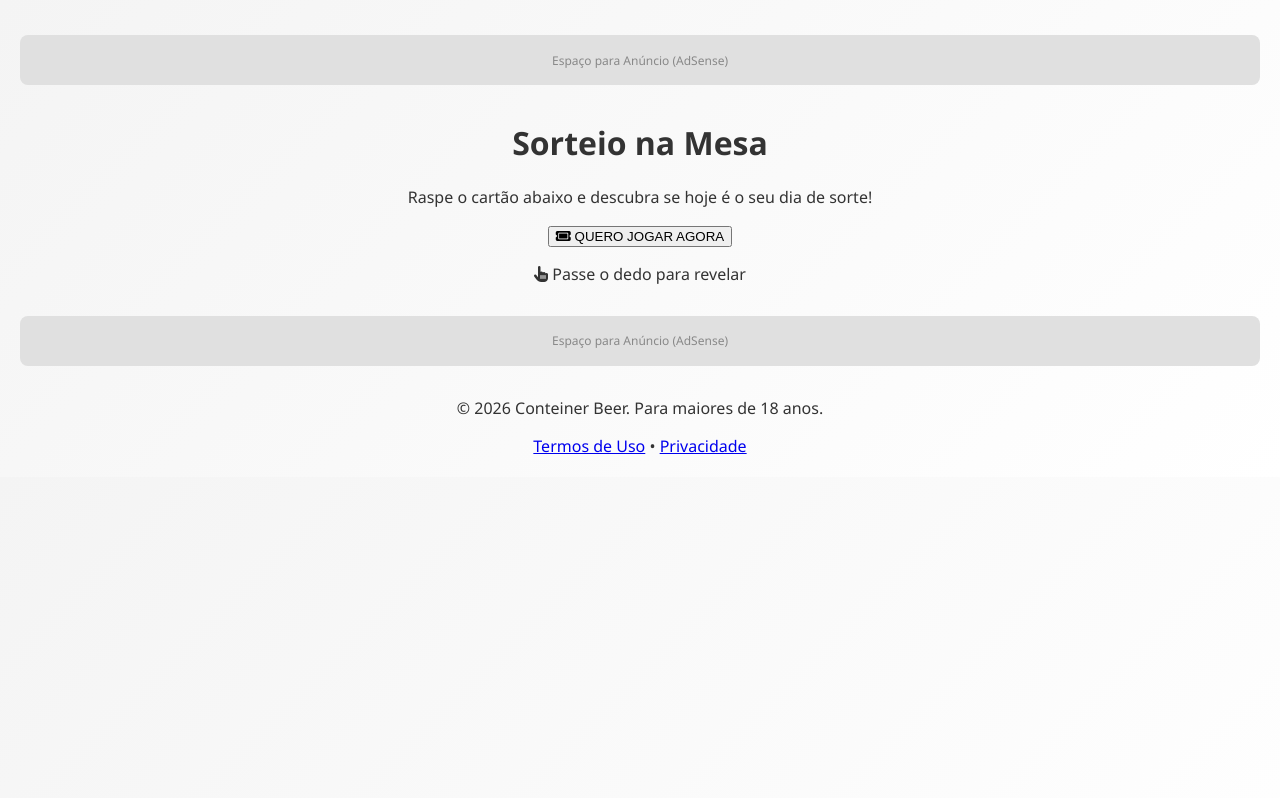
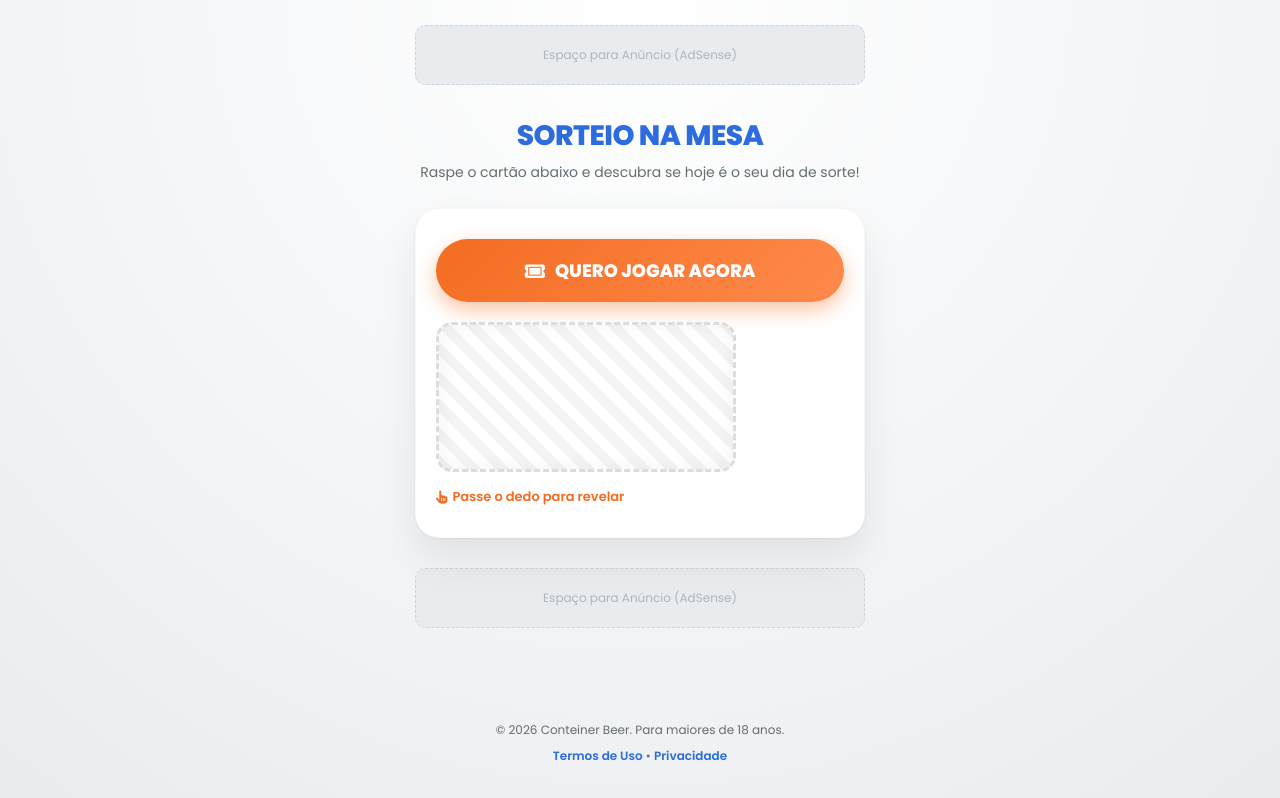
Before and after one commit to p3rtub4d00/promocaoconteinerbeer, a website: page public/index.html in a window 1280 px wide. Both pictures are taken after a click on the button "QUERO JOGAR AGORA". Drawn offline with nearby package versions, Linux system fonts and the light colour scheme; no server answers.

Commit message:
Update style.css

```diff
--- a/public/css/style.css
+++ b/public/css/style.css
@@ -2,65 +2,267 @@
 :root {
     --primary-orange: #f36c21;
     --primary-blue: #2d6cdf;
+    --dark-blue: #1a499f;
     --white: #ffffff;
-    --light-gray: #f4f4f4;
+    --light-gray: #f8f9fa;
+    --text-dark: #2d3436;
+    --text-muted: #636e72;
+}
+
+* {
+    box-sizing: border-box;
+    margin: 0;
+    padding: 0;
 }
 
 body {
-    font-family: 'Segoe UI', Roboto, Helvetica, Arial, sans-serif;
-    background: linear-gradient(135deg, var(--light-gray), var(--white));
-    color: #333;
+    font-family: 'Poppins', sans-serif;
+    background-color: var(--light-gray);
+    /* Fundo com um leve gradiente moderno */
+    background: radial-gradient(circle at top, #ffffff, #e9ecef);
+    color: var(--text-dark);
     display: flex;
     flex-direction: column;
     align-items: center;
-    margin: 0;
-    padding: 20px;
-    text-align: center;
+    min-height: 100vh;
+    padding: 15px;
 }
 
-.game-container {
-    background: var(--white);
-    border-radius: 20px;
-    box-shadow: 0 10px 30px rgba(0,0,0,0.1);
-    padding: 20px;
-    max-width: 400px;
+/* Container Principal como um App Mobile */
+.app-wrapper {
+    max-width: 450px;
     width: 100%;
-    margin-top: 20px;
+    margin: 20px auto;
 }
 
-.scratch-area {
+.app-header {
+    text-align: center;
+    margin-bottom: 25px;
+}
+
+.brand-logo {
+    max-width: 180px;
+    margin-bottom: 15px;
+    filter: drop-shadow(0px 4px 6px rgba(0,0,0,0.1));
+}
+
+.main-title {
+    font-size: 28px;
+    font-weight: 800;
+    color: var(--primary-blue);
+    text-transform: uppercase;
+    letter-spacing: -0.5px;
+    margin-bottom: 5px;
+}
+
+.subtitle {
+    font-size: 14px;
+    color: var(--text-muted);
+}
+
+/* O Cartão Flutuante (Efeito Premium) */
+.game-card {
+    background: var(--white);
+    border-radius: 24px;
+    padding: 30px 20px;
+    box-shadow: 0 20px 40px rgba(0,0,0,0.08), 0 1px 3px rgba(0,0,0,0.05);
+    text-align: center;
+    position: relative;
+    border: 1px solid rgba(0,0,0,0.03);
+}
+
+/* Botão de Jogar Premium */
+.btn-premium {
+    background: linear-gradient(135deg, var(--primary-orange), #ff8a4c);
+    color: var(--white);
+    border: none;
+    padding: 18px 30px;
+    font-size: 18px;
+    font-weight: 700;
+    font-family: 'Poppins', sans-serif;
+    border-radius: 50px;
+    width: 100%;
+    cursor: pointer;
+    box-shadow: 0 8px 20px rgba(243, 108, 33, 0.4);
+    transition: transform 0.2s ease, box-shadow 0.2s ease;
+    display: flex;
+    justify-content: center;
+    align-items: center;
+    gap: 10px;
+}
+
+.btn-premium:active {
+    transform: scale(0.96);
+    box-shadow: 0 4px 10px rgba(243, 108, 33, 0.3);
+}
+
+/* Animação para chamar atenção no botão */
+.pulse-anim {
+    animation: pulse 2s infinite;
+}
+@keyframes pulse {
+    0% { transform: scale(1); }
+    50% { transform: scale(1.03); }
+    100% { transform: scale(1); }
+}
+
+/* Design do Ticket de Raspadinha */
+.scratch-wrapper {
+    margin-top: 20px;
+    display: flex;
+    flex-direction: column;
+    align-items: center;
+}
+
+.ticket-border {
     position: relative;
     width: 300px;
     height: 150px;
-    margin: 20px auto;
-    border-radius: 10px;
-    overflow: hidden;
-    background-color: var(--primary-blue);
+    background: repeating-linear-gradient(
+        45deg,
+        #f4f4f4,
+        #f4f4f4 10px,
+        #ffffff 10px,
+        #ffffff 20px
+    );
+    border: 3px dashed #dcdcdc;
+    border-radius: 16px;
+    box-shadow: inset 0 0 20px rgba(0,0,0,0.05);
     display: flex;
     align-items: center;
     justify-content: center;
-    color: var(--white);
-    font-size: 24px;
-    font-weight: bold;
+    overflow: hidden;
 }
 
-canvas {
+.prize-text-hidden {
+    position: absolute;
+    z-index: 1;
+    font-size: 26px;
+    font-weight: 800;
+    color: var(--primary-blue);
+    text-transform: uppercase;
+    width: 100%;
+    text-align: center;
+    padding: 0 10px;
+}
+
+.scratch-canvas {
     position: absolute;
     top: 0;
     left: 0;
-    cursor: pointer;
+    z-index: 2;
+    cursor: grab;
+    border-radius: 12px;
 }
 
-/* Espaço para Anúncios */
+.scratch-canvas:active {
+    cursor: grabbing;
+}
+
+.instruction-text {
+    margin-top: 15px;
+    font-size: 13px;
+    color: var(--primary-orange);
+    font-weight: 600;
+    display: flex;
+    align-items: center;
+    gap: 5px;
+}
+
+/* Resultados e Compartilhamento */
+.result-box {
+    margin-top: 30px;
+    animation: slideUp 0.5s ease;
+}
+
+@keyframes slideUp {
+    from { opacity: 0; transform: translateY(20px); }
+    to { opacity: 1; transform: translateY(0); }
+}
+
+.victory-icon {
+    font-size: 48px;
+    margin-bottom: 10px;
+}
+
+.victory-message {
+    font-size: 18px;
+    color: var(--text-dark);
+    margin-bottom: 20px;
+    line-height: 1.4;
+}
+
+.highlight-prize {
+    font-size: 24px;
+    font-weight: 800;
+    color: var(--primary-orange);
+    display: block;
+    margin-top: 5px;
+}
+
+.action-buttons {
+    display: flex;
+    flex-direction: column;
+    gap: 12px;
+}
+
+.btn-social {
+    padding: 14px;
+    font-size: 15px;
+    font-weight: 600;
+    font-family: 'Poppins', sans-serif;
+    border: none;
+    border-radius: 12px;
+    cursor: pointer;
+    display: flex;
+    align-items: center;
+    justify-content: center;
+    gap: 8px;
+    transition: opacity 0.2s ease;
+}
+
+.btn-social:hover { opacity: 0.9; }
+
+.btn-whatsapp {
+    background-color: #25D366;
+    color: white;
+}
+
+.btn-copy {
+    background-color: #e9ecef;
+    color: var(--text-dark);
+}
+
+/* Anúncios e Rodapé */
 .ad-space {
     width: 100%;
-    min-height: 50px;
-    background-color: #e0e0e0;
-    margin: 15px 0;
+    max-width: 450px;
+    min-height: 60px;
+    background-color: #e9ecef;
+    border: 1px dashed #ced4da;
+    border-radius: 10px;
     display: flex;
     align-items: center;
     justify-content: center;
     font-size: 12px;
-    color: #888;
-    border-radius: 8px;
+    color: #adb5bd;
+    margin: 10px auto;
 }
+
+.app-footer {
+    margin-top: auto;
+    padding: 20px 0;
+    text-align: center;
+    font-size: 12px;
+    color: var(--text-muted);
+}
+
+.legal-links {
+    margin-top: 8px;
+}
+
+.legal-links a {
+    color: var(--primary-blue);
+    text-decoration: none;
+    font-weight: 600;
+}
```
